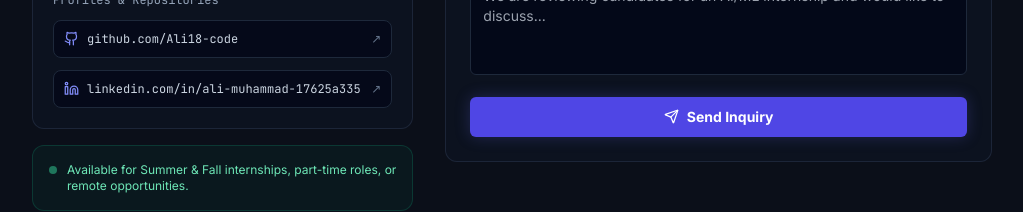
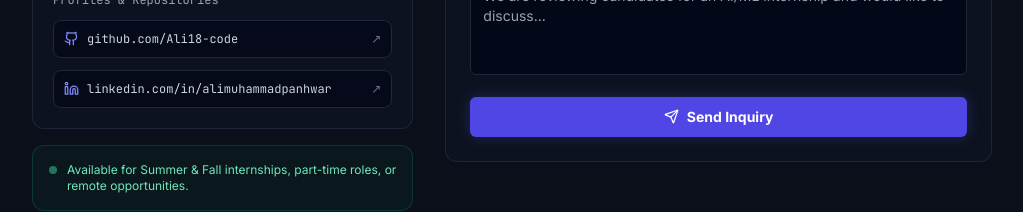
Before and after one commit to Ali18-code/ali-muhammad-portfolio, a React (Vite) app: page / in a window 1280 px wide. Shown: the part 7639-7851 px from the top of the page, without its empty margins (128-1151 px from the left). Built offline with nearby package versions, Linux system fonts and the light colour scheme.

Commit message:
refactor: Extract SocialLink component in Contact, add PropTypes and JSDoc

```diff
--- a/src/components/Contact.jsx
+++ b/src/components/Contact.jsx
@@ -1,7 +1,45 @@
 import React, { useState } from 'react';
+import PropTypes from 'prop-types';
 import { portfolioData } from '../data/portfolioData';
 import { Mail, Github, Linkedin, Copy, Check, Send, Phone } from 'lucide-react';
 
+/**
+ * SocialLink Component
+ * Renders an external social profile link.
+ *
+ * @param {Object} props - Component props
+ * @param {string} props.href - The destination URL
+ * @param {React.ReactNode} props.icon - The Lucide icon component
+ * @param {string} props.text - The link text
+ * @returns {React.ReactElement}
+ */
+const SocialLink = ({ href, icon, text }) => (
+  <a
+    href={href}
+    target="_blank"
+    rel="noreferrer"
+    className="flex items-center justify-between p-2.5 rounded-lg bg-slate-950/70 border border-slate-800 hover:border-indigo-500/40 text-slate-300 hover:text-white transition-all text-xs font-mono group"
+  >
+    <span className="flex items-center gap-2">
+      {icon}
+      {text}
+    </span>
+    <span className="text-slate-500 group-hover:text-indigo-400 transition-colors" aria-hidden="true">↗</span>
+  </a>
+);
+
+SocialLink.propTypes = {
+  href: PropTypes.string.isRequired,
+  icon: PropTypes.node.isRequired,
+  text: PropTypes.string.isRequired,
+};
+
+/**
+ * Contact Section Component
+ * Displays direct contact information and a messaging form.
+ *
+ * @returns {React.ReactElement}
+ */
 export default function Contact() {
   const { personal } = portfolioData;
   const [copied, setCopied] = useState(false);
@@ -40,7 +78,7 @@ export default function Contact() {
         {/* Section Header */}
         <div className="mb-12">
           <div className="flex items-center gap-2 text-indigo-400 font-mono text-xs uppercase tracking-widest mb-2">
-            <Mail size={14} />
+            <Mail size={14} aria-hidden="true" />
             Get in Touch
           </div>
           <h2 className="text-2xl sm:text-3xl font-bold text-white tracking-tight">
@@ -67,7 +105,7 @@ export default function Contact() {
                   onClick={handleCopyEmail}
                   className="w-full py-2 px-3 rounded-md bg-indigo-500/10 hover:bg-indigo-500/20 text-indigo-300 border border-indigo-500/30 text-xs font-mono flex items-center justify-center gap-1.5 transition-all"
                 >
-                  {copied ? <Check size={13} className="text-emerald-400" /> : <Copy size={13} />}
+                  {copied ? <Check size={13} className="text-emerald-400" aria-hidden="true" /> : <Copy size={13} aria-hidden="true" />}
                   {copied ? 'Copied to Clipboard!' : 'Copy Email Address'}
                 </button>
               </div>
@@ -76,14 +114,14 @@ export default function Contact() {
                 <div className="pt-4 border-t border-slate-800/50">
                   <div className="text-xs font-mono text-slate-400 mb-1">Phone / WhatsApp</div>
                   <div className="text-sm font-semibold text-white mb-2 font-mono flex items-center gap-2">
-                    <Phone size={14} className="text-indigo-400" />
+                    <Phone size={14} className="text-indigo-400" aria-hidden="true" />
                     {personal.phone}
                   </div>
                   <button
                     onClick={handleCopyPhone}
                     className="w-full py-2 px-3 rounded-md bg-indigo-500/10 hover:bg-indigo-500/20 text-indigo-300 border border-indigo-500/30 text-xs font-mono flex items-center justify-center gap-1.5 transition-all"
                   >
-                    {copiedPhone ? <Check size={13} className="text-emerald-400" /> : <Copy size={13} />}
+                    {copiedPhone ? <Check size={13} className="text-emerald-400" aria-hidden="true" /> : <Copy size={13} aria-hidden="true" />}
                     {copiedPhone ? 'Copied to Clipboard!' : 'Copy Phone Number'}
                   </button>
                 </div>
@@ -94,31 +132,17 @@ export default function Contact() {
             <div className="p-5 rounded-xl border border-slate-800/90 bg-slate-900/40 space-y-3">
               <div className="text-xs font-mono text-slate-400 mb-2">Profiles & Repositories</div>
 
-              <a
+              <SocialLink
                 href={personal.github}
-                target="_blank"
-                rel="noreferrer"
-                className="flex items-center justify-between p-2.5 rounded-lg bg-slate-950/70 border border-slate-800 hover:border-indigo-500/40 text-slate-300 hover:text-white transition-all text-xs font-mono group"
-              >
-                <span className="flex items-center gap-2">
-                  <Github size={15} className="text-indigo-400" />
-                  github.com/Ali18-code
-                </span>
-                <span className="text-slate-500 group-hover:text-indigo-400 transition-colors">↗</span>
-              </a>
+                icon={<Github size={15} className="text-indigo-400" aria-hidden="true" />}
+                text="github.com/Ali18-code"
+              />
 
-              <a
+              <SocialLink
                 href={personal.linkedin}
-                target="_blank"
-                rel="noreferrer"
-                className="flex items-center justify-between p-2.5 rounded-lg bg-slate-950/70 border border-slate-800 hover:border-indigo-500/40 text-slate-300 hover:text-white transition-all text-xs font-mono group"
-              >
-                <span className="flex items-center gap-2">
-                  <Linkedin size={15} className="text-indigo-400" />
-                  linkedin.com/in/ali-muhammad-17625a335
-                </span>
-                <span className="text-slate-500 group-hover:text-indigo-400 transition-colors">↗</span>
-              </a>
+                icon={<Linkedin size={15} className="text-indigo-400" aria-hidden="true" />}
+                text="linkedin.com/in/alimuhammadpanhwar"
+              />
             </div>
 
             <div className="p-4 rounded-xl border border-emerald-500/20 bg-emerald-500/5 text-xs text-emerald-300 flex items-start gap-2.5">
@@ -183,12 +207,12 @@ export default function Contact() {
               >
                 {formSubmitted ? (
                   <>
-                    <Check size={16} />
+                    <Check size={16} aria-hidden="true" />
                     Message Dispatched!
                   </>
                 ) : (
                   <>
-                    <Send size={15} />
+                    <Send size={15} aria-hidden="true" />
                     Send Inquiry
                   </>
                 )}
```
